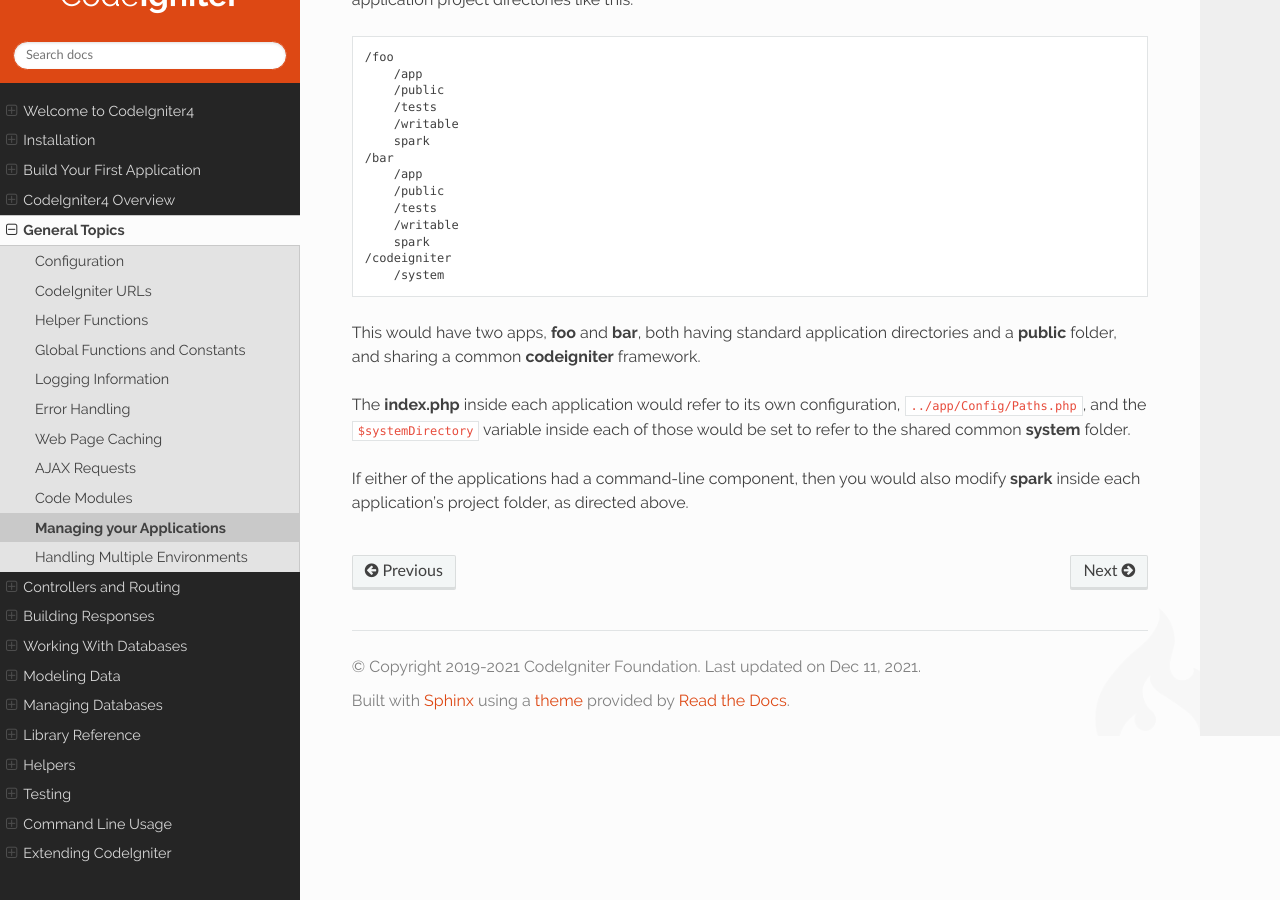
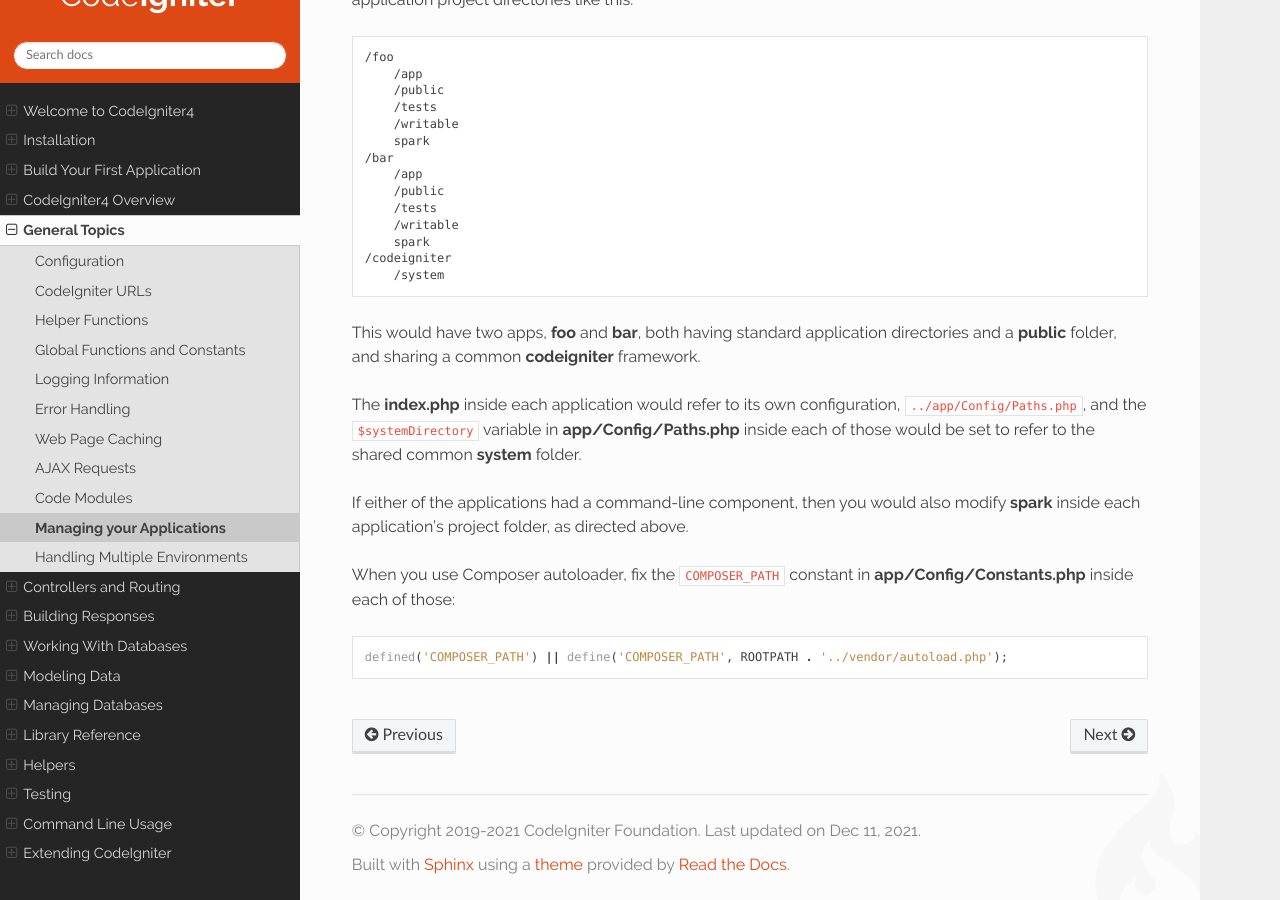
Before and after one commit to NEKOGET/ci4_user_guide_src, a Sphinx documentation site: the page built from source/general/managing_apps.rst, in a window 1280 px wide and 900 px high, scrolled down 1109 px. Built offline with Sphinx 7.4.7 and the Read the Docs theme 2.0.0, drawn with Linux system fonts in a browser that asks for light colours.

Commit message:
docs: add about COMPOSER_PATH change

```diff
--- a/source/general/managing_apps.rst
+++ b/source/general/managing_apps.rst
@@ -69,8 +69,13 @@ This would have two apps, **foo** and **bar**, both having standard application
 and a **public** folder, and sharing a common **codeigniter** framework.
 
 The **index.php** inside each application would refer to its own configuration,
-``../app/Config/Paths.php``, and the ``$systemDirectory`` variable inside each
+``../app/Config/Paths.php``, and the ``$systemDirectory`` variable in **app/Config/Paths.php** inside each
 of those would be set to refer to the shared common **system** folder.
 
 If either of the applications had a command-line component, then you would also
 modify **spark** inside each application's project folder, as directed above.
+
+When you use Composer autoloader, fix the ``COMPOSER_PATH`` constant in **app/Config/Constants.php** inside each
+of those::
+
+    defined('COMPOSER_PATH') || define('COMPOSER_PATH', ROOTPATH . '../vendor/autoload.php');
```
